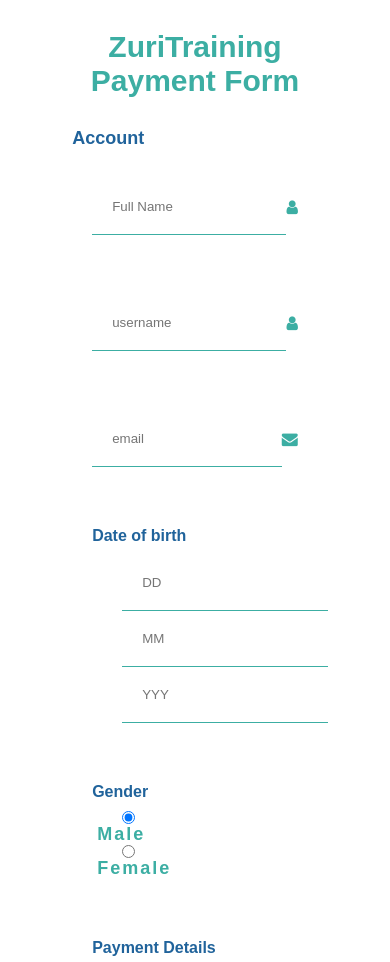
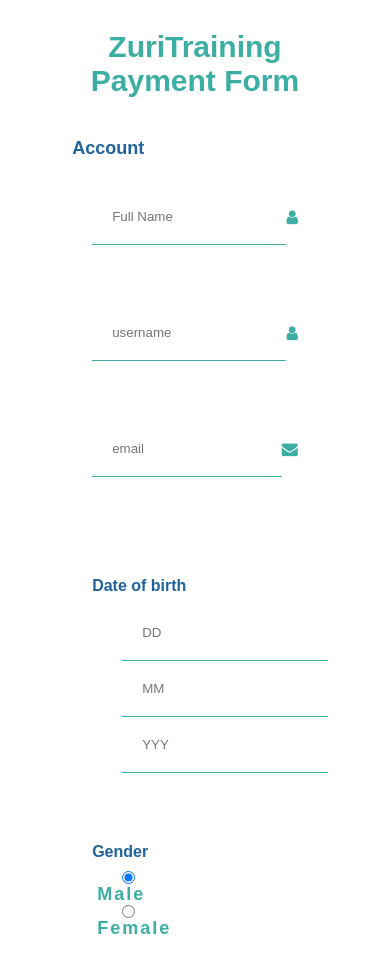
Before and after one commit to Reehah/payment-form, a plain HTML site: page index.html in a window 390 px wide. Shown: the top 962 px of the page. Drawn offline with Linux system fonts and the light colour scheme.

Commit message:
third commit, a litle bit of alignment done

```diff
--- a/app.css
+++ b/app.css
@@ -31,7 +31,8 @@ h2{
 
 h4{
     color: #20639B;
-    font-size: 30px;
+    font-size: 25px;
+    margin-top: 10px;
     margin-bottom: 10px;
     text-align: left;
 }
@@ -59,6 +60,12 @@ input[type=text], input[type=email]{
     margin-bottom: 20px;
     padding: 20px;
     outline:none;
+}
+
+.input-group:nth-child(4) > .input-box:nth-child(1) h4 {
+    display: inline-block;
+    width: 100%;
+    margin-top: 40px;
 }
 
 .input-group:nth-child(4) .input-box {
@@ -122,7 +129,22 @@ button{
     letter-spacing: 5px;
 }
 
-@media screen and (max-width:767px){
+@media screen and (max-width:768px){
+    h2{
+        font-size: 30px;
+    }
+
+    h4{
+        font-size: 18px;
+    }
+
+    .input-group h4{
+        font-size: 16px;
+        text-align: left;
+    }
+}
+
+@media screen and (max-width:430px){
     h2{
         font-size: 30px;
     }
```
